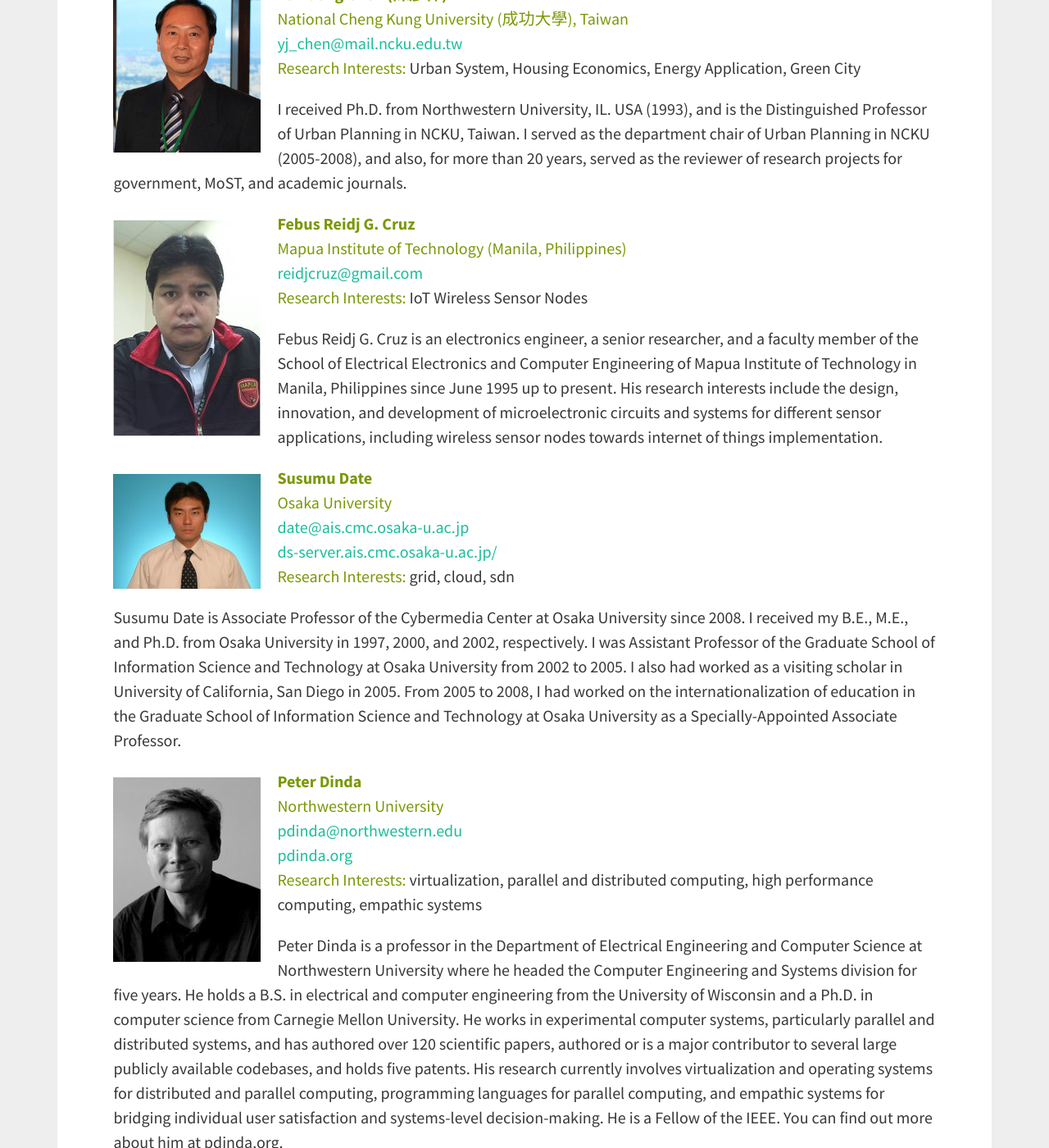
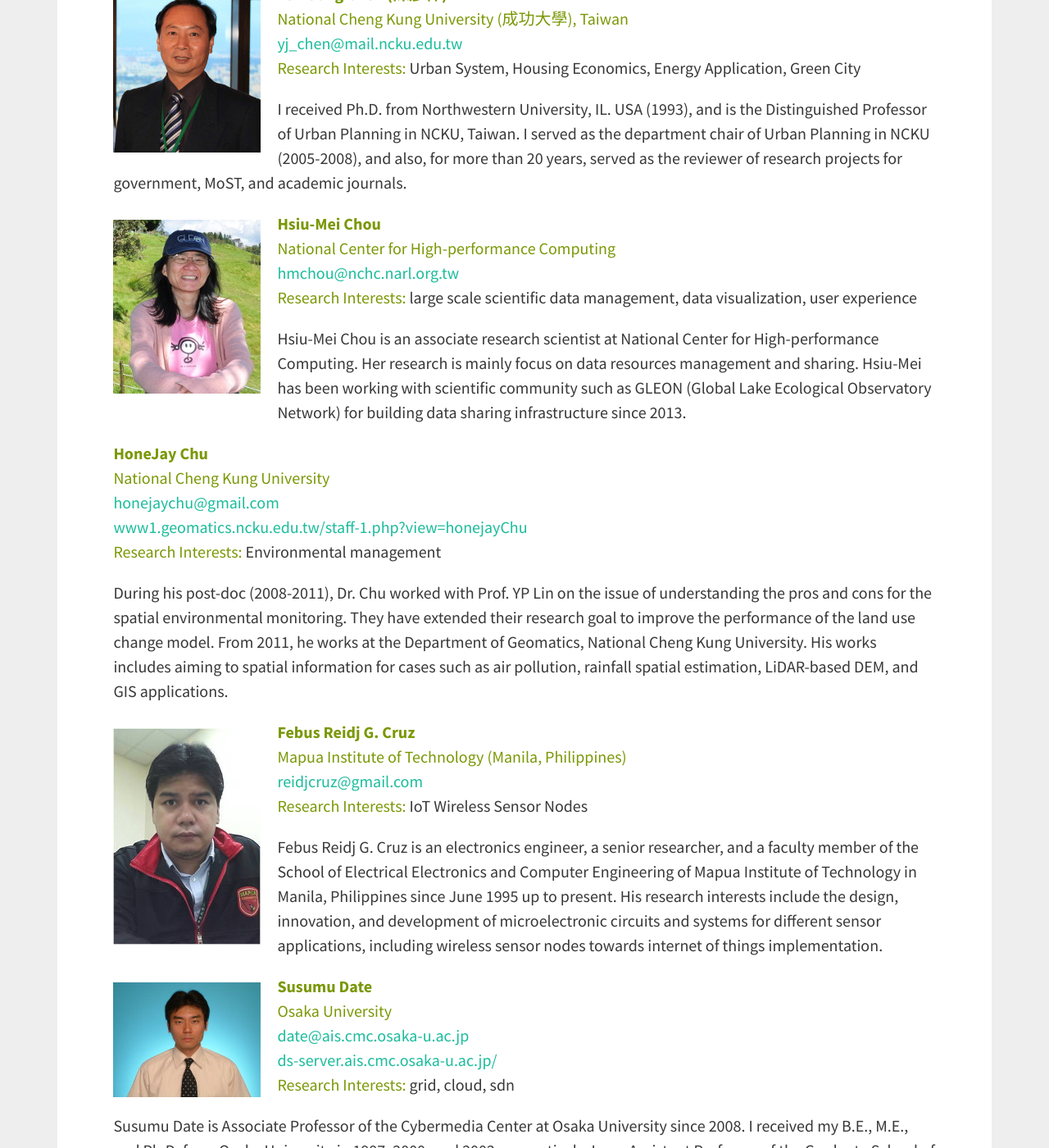
Before and after one commit to hmchou56/centra8, a Jekyll site: the page built from meetings.md, in a window 1280 px wide and 1400 px high, scrolled down 2028 px. Shown: the whole window at 82% size. Built offline with Jekyll 4.4.1, drawn with Linux system fonts in a browser that asks for light colours; nearby versions of some CDN libraries; some of the changed text lies outside the part shown.

Commit message:
Added attendees

```diff
--- a/meetings.md
+++ b/meetings.md
@@ -64,6 +64,24 @@
 Research Interests:</span> Urban System, Housing Economics, Energy Application, Green City
 
 I received Ph.D. from Northwestern University, IL. USA (1993), and is the Distinguished Professor of Urban Planning in NCKU, Taiwan. I served as the department  chair of Urban Planning in NCKU (2005-2008), and also, for more than 20 years, served as the reviewer of research projects for government, MoST, and academic journals.
+
+<img src="/img/members/hsiumeichou.jpg" class="member-image">
+<span class="member-heading">
+<strong>Hsiu-Mei Chou</strong><br>
+National Center for High-performance Computing<br>
+<a href="mailto:hmchou@nchc.narl.org.tw">hmchou@nchc.narl.org.tw</a><br>
+Research Interests:</span> large scale scientific data management,  data visualization, user experience
+
+Hsiu-Mei Chou is an associate research scientist at National Center for High-performance Computing.  Her research is mainly focus on data resources management and sharing. Hsiu-Mei has been working with scientific community  such as GLEON (Global Lake Ecological  Observatory Network) for building data sharing infrastructure since 2013.
+
+<span class="member-heading">
+<strong>HoneJay Chu</strong><br>
+National Cheng Kung University<br>
+<a href="mailto:honejaychu@gmail.com">honejaychu@gmail.com</a><br>
+<a href="http://www1.geomatics.ncku.edu.tw/staff-1.php?view=honejayChu">www1.geomatics.ncku.edu.tw/staff-1.php?view=honejayChu</a><br>
+Research Interests:</span> Environmental management
+
+During his post-doc (2008-2011), Dr. Chu worked with Prof. YP Lin on the issue of understanding the pros and cons for the spatial environmental monitoring. They have extended their research goal to improve the performance of the land use change model. From 2011, he works at the Department of Geomatics, National Cheng Kung University. His works includes aiming to spatial information for cases such as air pollution, rainfall spatial estimation, LiDAR-based DEM, and GIS applications.
 
 <img src="/img/members/reidjcruz.jpg" class="member-image">
 <span class="member-heading">
@@ -221,6 +239,22 @@
 
 His research field is computer science with bioscience and his current research interests include visualization, software defined networking, high-performance computing and related information technologies.
 
+<span class="member-heading">
+<strong>Li-Chi Ku</strong><br>
+National Center for High-performance Computing<br>
+<a href="mailto:lku@narlabs.org.tw">lku@narlabs.org.tw</a><br>
+Research Interests:</span> Software Defined Network
+
+Li-Chi Ku is an NCHC engineer working for Taiwan Advanced Research and Education Network (TWAREN). His research interests focus on technologies of Software Defined Network (SDN) testbeds  and multi-domain network control. He takes it as a mission to bring network technology to more possible domestic and international applications and collaborations.
+
+<span class="member-heading">
+<strong>I-En Liao</strong><br>
+National Chung Hsing University<br>
+<a href="mailto:ieliao@nchu.edu.tw">ieliao@nchu.edu.tw</a><br>
+Research Interests:</span> data mining, XML database, big data analytics, information security
+
+I-En Liao is currently a professor and chair in the Department of Computer Science and Engineering at National Chung-Hsing University, Taiwan. His research interests are in data mining, XML database, big data analytics and information security. He is a member of the ACM and the IEEE Computer Society.
+
 <img src="/img/members/jasonleigh.jpg" class="member-image">
 <span class="member-heading">
 <strong>Jason Leigh</strong><br>
@@ -260,6 +294,12 @@
 Grace Hong has recently joined ACIS Lab as a Research Programs Coordinator for international collaborative initiatives, in particular CENTRA. She received her MSc in Organizational & Social Psychology from London School of Economics and Political Science in 2008. Grace has been involved in facilitating grassroots scientific community development such as PRAGMA and GLEON (Global Lake Ecological Observatory Network) for data & resources sharing, people and sensor/e-Science networks building as 'learning organizations' since 2003.
 
 Grace is experienced in participatory decision-making facilitation, team science leadership skills & cross-cultural sensitivity training for early-career scientists, projects and events management, meeting designs & evaluation, and social media communications for scientific community development & outreach. She is also a Post-it notes enthusiast.
+
+<span class="member-heading">
+<strong>ChungI Huang</strong><br>
+NCHC<br>
+<a href="mailto:schumi@nchc.org.tw">schumi@nchc.org.tw</a><br>
+Research Interests:</span> computer vision, image processing
 
 <img src="/img/members/renemendoza.jpg" class="member-image">
 <span class="member-heading">
```
Also changed, not shown: img/members/hsiumeichou.jpg (added).
